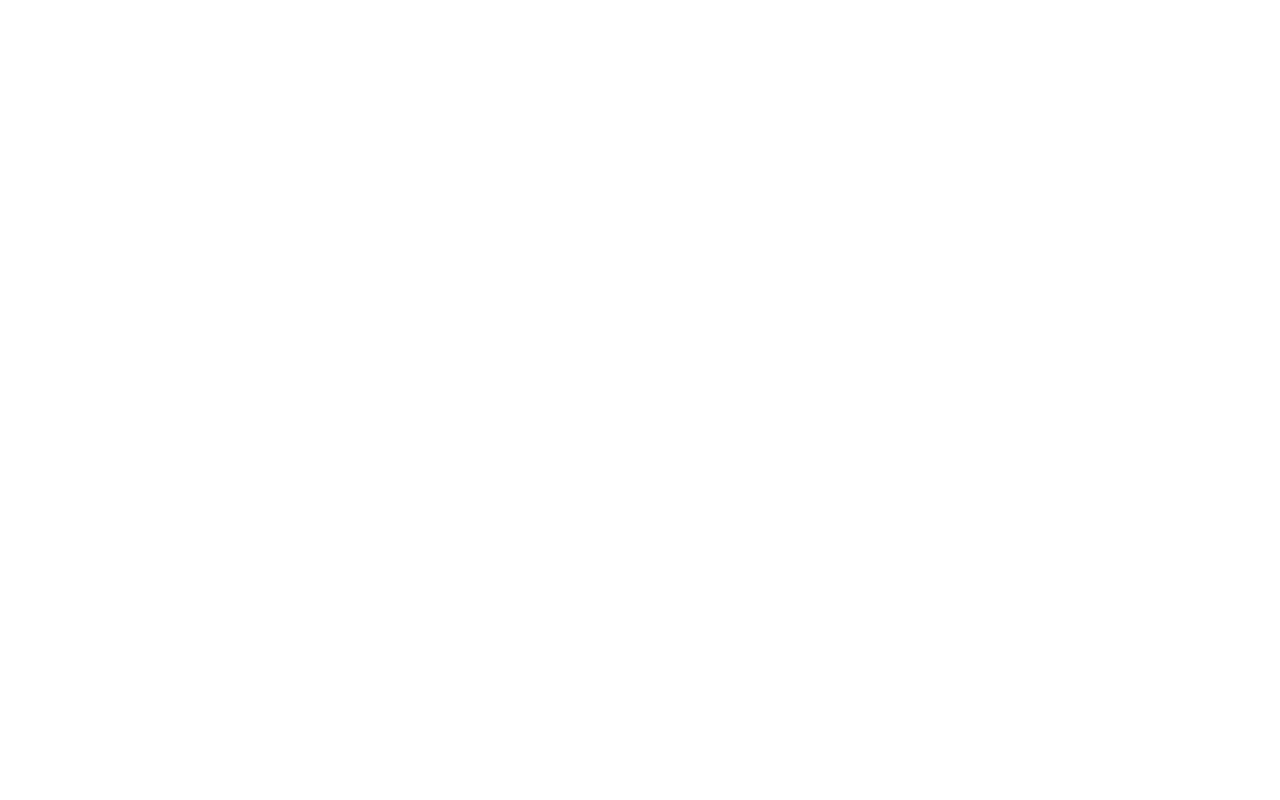
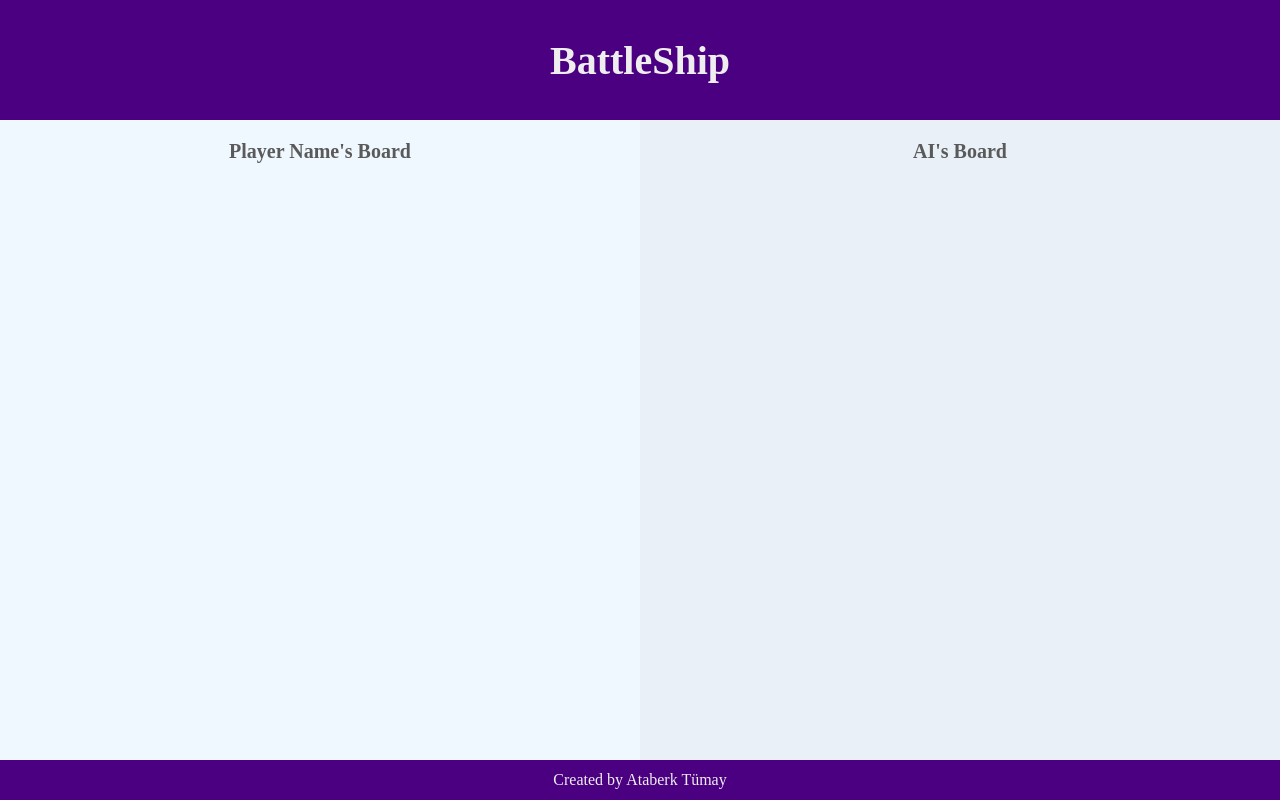
Before and after one commit to EmptyBox12/battleship, a plain HTML site: page index.html in a window 1280 px wide. Drawn offline with Linux system fonts and the light colour scheme.

```diff
--- a/index.html
+++ b/index.html
@@ -3,11 +3,28 @@
   <meta charset="UTF-8">
   <meta http-equiv="X-UA-Compatible" content="IE=edge">
   <meta name="viewport" content="width=device-width, initial-scale=1.0">
-  <title>Document</title>
+  <title>BattleShip</title>
   <link rel="stylesheet" href="style.css">
   <script src="main.js" defer></script>
 </head>
 <body>
+  <div class="header">
+    BattleShip
+  </div>
+
+  <div class="content">
+    <div class="playerSide">
+      <p>Player Name's Board</p>
+      <div class="playerBoard"></div>
+    </div>
+    <div class="aiSide">
+      <p>AI's Board</p>
+      <div class="aiBoard"></div>
+    </div>
+  </div>
+
+  <div class="footer">Created by Ataberk Tümay</div>
+
 
 </body>
 </html>
--- a/style.css
+++ b/style.css
@@ -0,0 +1,54 @@
+body,html{
+  padding: 0;
+  margin: 0;
+}
+body{
+  display: flex;
+  flex-direction: column;
+}
+.header{
+  background-color: indigo;
+  color: #eee;
+  height: 15vh;
+  display: flex;
+  justify-content: center;
+  align-items: center;
+  font-size: 40px;
+  font-weight: bold;
+}
+.content{
+  height: 80vh;
+  background-color: aliceblue;
+  display: flex;
+}
+.playerSide, .aiSide{
+  width: 50vw;
+  color: #5A5A5A;
+  font-size: 20px;
+  font-weight: bold;
+  display: flex;
+  flex-direction: column;
+  align-items: center;
+}
+.aiSide{
+  width: 50vw;
+  background-color: rgb(233, 240, 247);
+}
+.playerBoard, .aiBoard{
+  width: 35vw;
+  height: 65vh;
+  display: grid;
+  grid-template-columns: repeat(10, 1fr);
+  grid-template-rows: repeat(10, 1fr);
+}
+.cell{
+  border: #5A5A5A solid 1px;
+}
+.footer{
+  height: 5vh;
+  background-color: indigo;
+  color: #eee;
+  display: flex;
+  justify-content: center;
+  align-items: center;
+}
```
